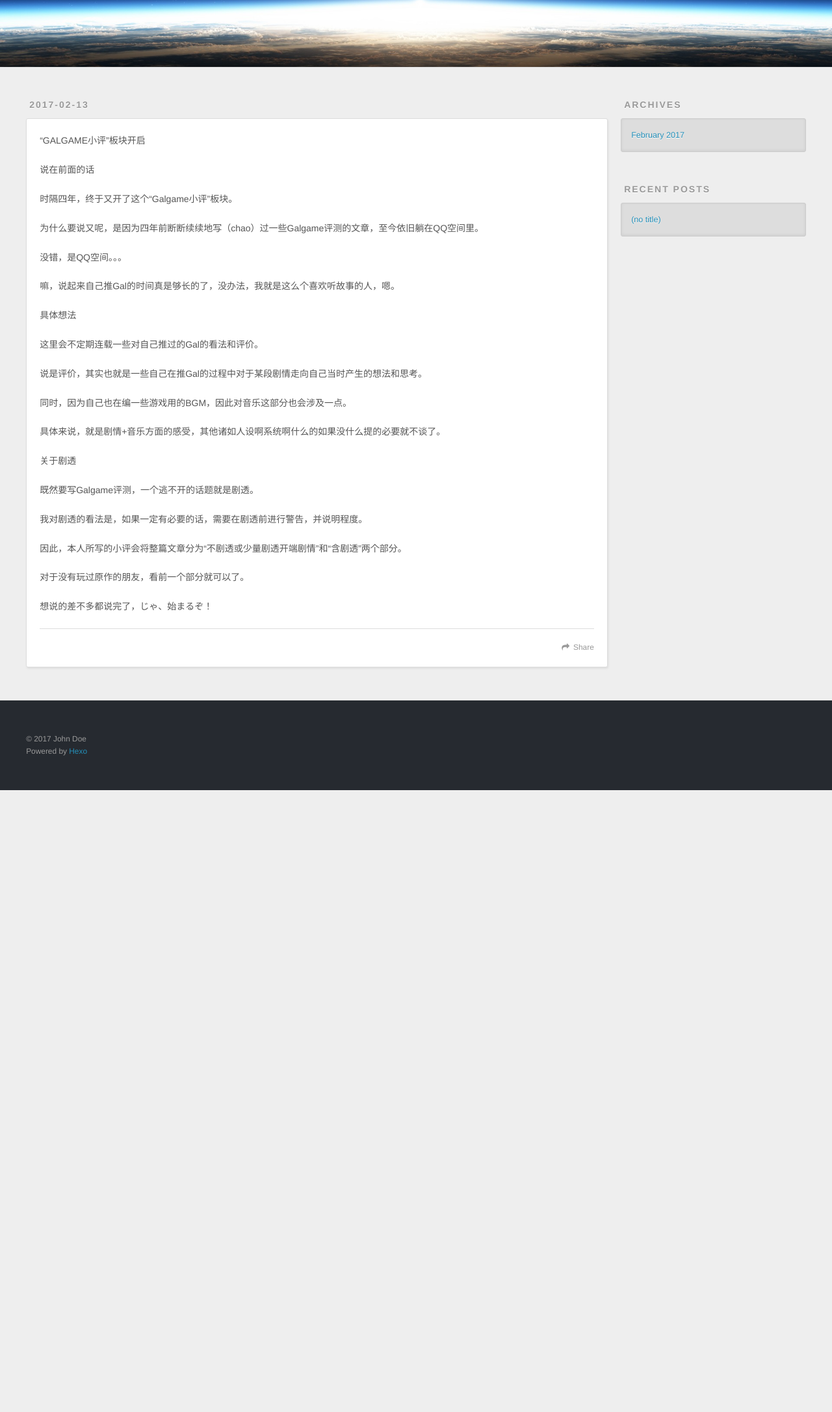
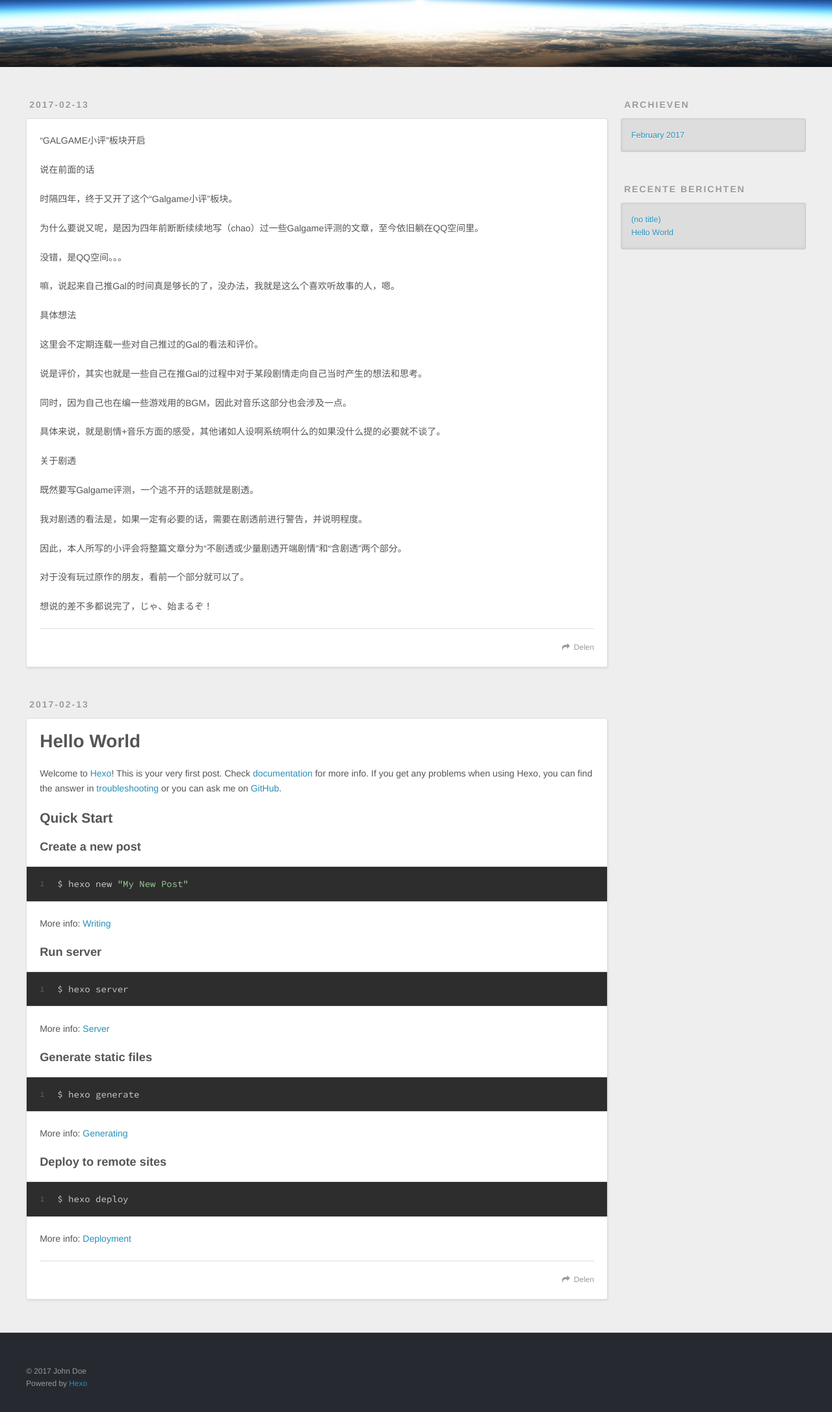
Before and after one commit to tinyAdapter/tinyadapter.github.io, a plain HTML site: page index.html in a window 1280 px wide. Shown: the part 197-2370 px from the top of the page at 65% size. Before the commit the page ends 1413 px from the top, so only its background shows below. Drawn offline with nearby package versions, Linux system fonts and the light colour scheme.

Commit message:
Site updated: 2017-02-13 18:12:57

```diff
--- a/index.html
+++ b/index.html
@@ -50,7 +50,7 @@
 
           <a id="nav-rss-link" class="nav-icon" href="/atom.xml" title="RSS Feed"></a>
 
-        <a id="nav-search-btn" class="nav-icon" title="Search"></a>
+        <a id="nav-search-btn" class="nav-icon" title="Zoeken"></a>
       </nav>
       <div id="search-form-wrap">
         <form action="//google.com/search" method="get" accept-charset="UTF-8" class="search-form"><input type="search" name="q" results="0" class="search-form-input" placeholder="Search"><button type="submit" class="search-form-submit">&#xF002;</button><input type="hidden" name="sitesearch" value="http://yoursite.com"></form>
@@ -94,7 +94,52 @@
 
     </div>
     <footer class="article-footer">
-      <a data-url="http://yoursite.com/2017/02/13/galgame-review-block-opened/" data-id="ciz3xuii20000lwtz32h9djxz" class="article-share-link">Share</a>
+      <a data-url="http://yoursite.com/2017/02/13/galgame-review-block-opened/" data-id="ciz3xykql0001hotzuty8ba1r" class="article-share-link">Delen</a>
+
+
+    </footer>
+  </div>
+
+</article>
+
+
+
+    <article id="post-hello-world" class="article article-type-post" itemscope itemprop="blogPost">
+  <div class="article-meta">
+    <a href="/2017/02/13/hello-world/" class="article-date">
+  <time datetime="2017-02-13T09:36:43.844Z" itemprop="datePublished">2017-02-13</time>
+</a>
+
+  </div>
+  <div class="article-inner">
+
+
+      <header class="article-header">
+
+
+    <h1 itemprop="name">
+      <a class="article-title" href="/2017/02/13/hello-world/">Hello World</a>
+    </h1>
+
+
+      </header>
+
+    <div class="article-entry" itemprop="articleBody">
+
+        <p>Welcome to <a href="https://hexo.io/" target="_blank" rel="external">Hexo</a>! This is your very first post. Check <a href="https://hexo.io/docs/" target="_blank" rel="external">documentation</a> for more info. If you get any problems when using Hexo, you can find the answer in <a href="https://hexo.io/docs/troubleshooting.html" target="_blank" rel="external">troubleshooting</a> or you can ask me on <a href="https://github.com/hexojs/hexo/issues" target="_blank" rel="external">GitHub</a>.</p>
+<h2 id="Quick-Start"><a href="#Quick-Start" class="headerlink" title="Quick Start"></a>Quick Start</h2><h3 id="Create-a-new-post"><a href="#Create-a-new-post" class="headerlink" title="Create a new post"></a>Create a new post</h3><figure class="highlight bash"><table><tr><td class="gutter"><pre><div class="line">1</div></pre></td><td class="code"><pre><div class="line">$ hexo new <span class="string">"My New Post"</span></div></pre></td></tr></table></figure>
+<p>More info: <a href="https://hexo.io/docs/writing.html" target="_blank" rel="external">Writing</a></p>
+<h3 id="Run-server"><a href="#Run-server" class="headerlink" title="Run server"></a>Run server</h3><figure class="highlight bash"><table><tr><td class="gutter"><pre><div class="line">1</div></pre></td><td class="code"><pre><div class="line">$ hexo server</div></pre></td></tr></table></figure>
+<p>More info: <a href="https://hexo.io/docs/server.html" target="_blank" rel="external">Server</a></p>
+<h3 id="Generate-static-files"><a href="#Generate-static-files" class="headerlink" title="Generate static files"></a>Generate static files</h3><figure class="highlight bash"><table><tr><td class="gutter"><pre><div class="line">1</div></pre></td><td class="code"><pre><div class="line">$ hexo generate</div></pre></td></tr></table></figure>
+<p>More info: <a href="https://hexo.io/docs/generating.html" target="_blank" rel="external">Generating</a></p>
+<h3 id="Deploy-to-remote-sites"><a href="#Deploy-to-remote-sites" class="headerlink" title="Deploy to remote sites"></a>Deploy to remote sites</h3><figure class="highlight bash"><table><tr><td class="gutter"><pre><div class="line">1</div></pre></td><td class="code"><pre><div class="line">$ hexo deploy</div></pre></td></tr></table></figure>
+<p>More info: <a href="https://hexo.io/docs/deployment.html" target="_blank" rel="external">Deployment</a></p>
+
+
+    </div>
+    <footer class="article-footer">
+      <a data-url="http://yoursite.com/2017/02/13/hello-world/" data-id="ciz3xykqg0000hotz815nz88o" class="article-share-link">Delen</a>
 
 
     </footer>
@@ -119,7 +164,7 @@
 
 
   <div class="widget-wrap">
-    <h3 class="widget-title">Archives</h3>
+    <h3 class="widget-title">Archieven</h3>
     <div class="widget">
       <ul class="archive-list"><li class="archive-list-item"><a class="archive-list-link" href="/archives/2017/02/">February 2017</a></li></ul>
     </div>
@@ -129,12 +174,16 @@
 
 
   <div class="widget-wrap">
-    <h3 class="widget-title">Recent Posts</h3>
+    <h3 class="widget-title">Recente berichten</h3>
     <div class="widget">
       <ul>
 
           <li>
             <a href="/2017/02/13/galgame-review-block-opened/">(no title)</a>
+          </li>
+
+          <li>
+            <a href="/2017/02/13/hello-world/">Hello World</a>
           </li>
 
       </ul>
```
Also changed, not shown: 2017/02/13/galgame-review-block-opened/index.html (+18 -4 lines), 2017/02/13/hello-world/index.html (+6 -19 lines), archives/2017/02/index.html (+27 -4 lines), archives/2017/index.html (+27 -4 lines), archives/index.html (+27 -4 lines).
